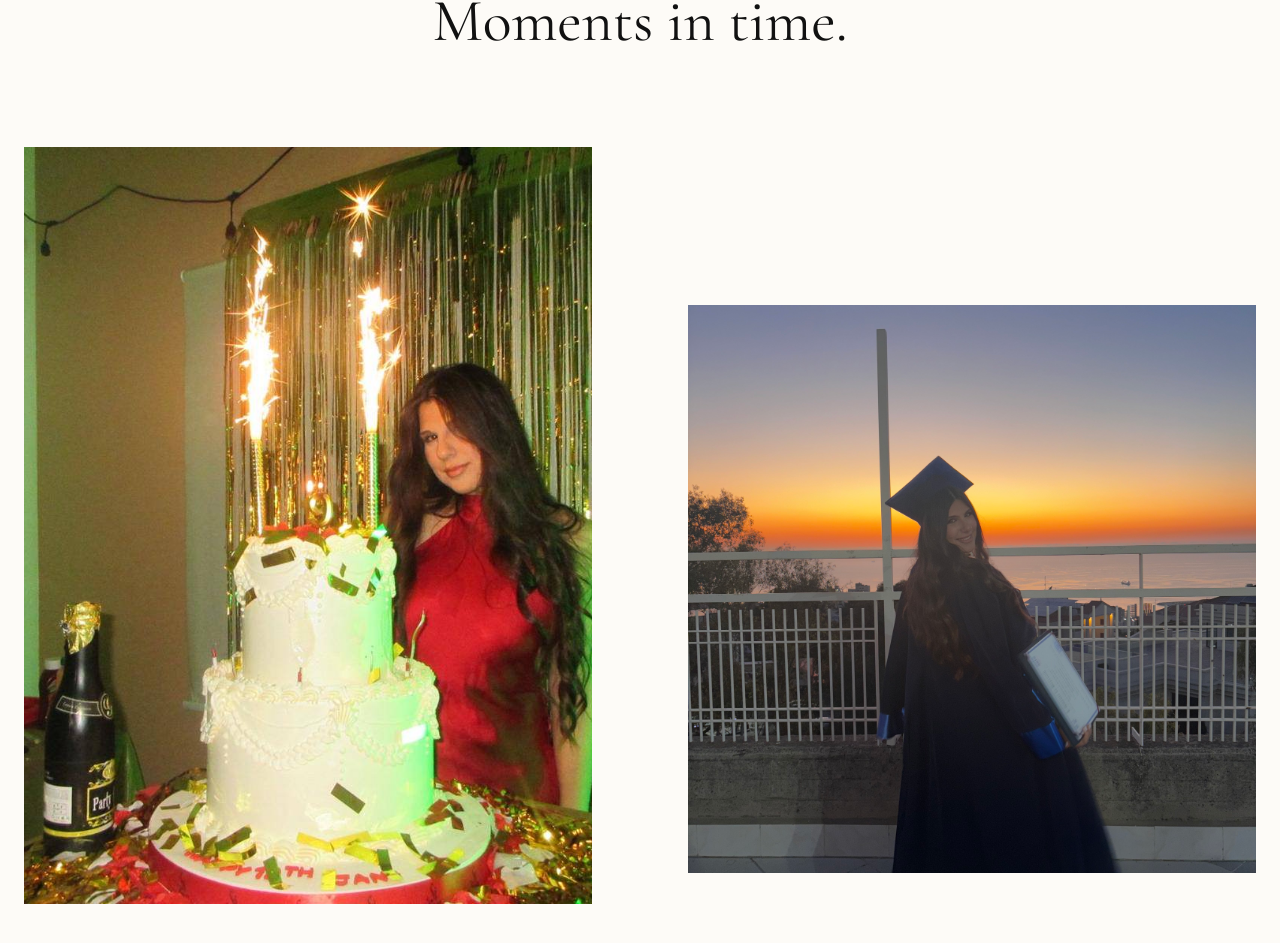
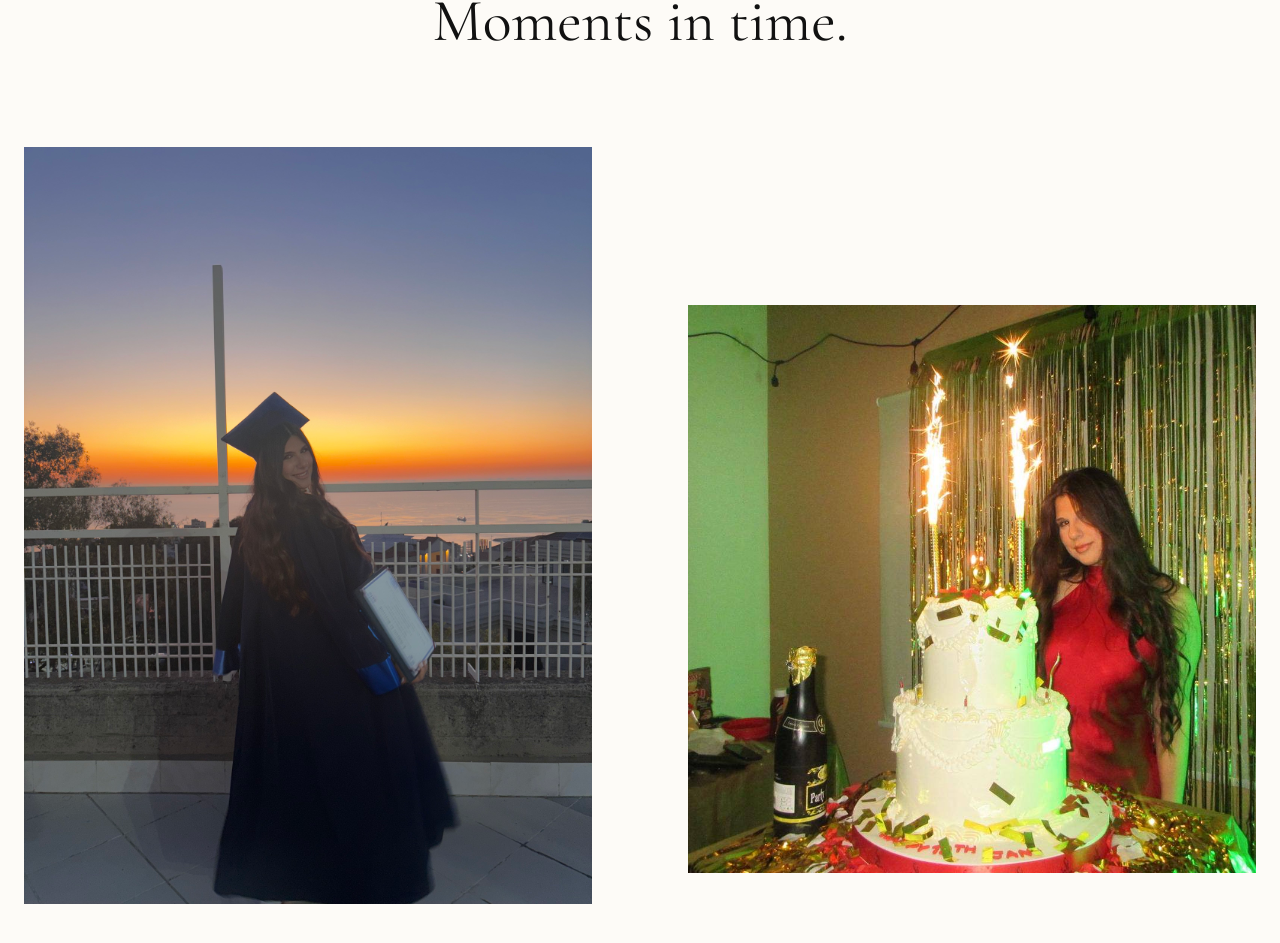
Before and after one commit to Raphael-22/international, a React (Vite) app: page / in a window 1280 px wide. Shown: the part 9324-10267 px from the top of the page. Built offline with nearby package versions, Linux system fonts and the light colour scheme.

Commit message:
Swap photo entries in Gallery component

```diff
--- a/src/components/Gallery.tsx
+++ b/src/components/Gallery.tsx
@@ -1,7 +1,7 @@
 import { motion } from 'motion/react';
 const photos = [
-  { src: `${import.meta.env.BASE_URL}jane1.jpg`, alt: 'Jane 1', aspect: 'aspect-[3/4]' },
-  { src: `${import.meta.env.BASE_URL}jane2.jpg`, alt: 'Jane 2', aspect: 'aspect-square' },
+  { src: `${import.meta.env.BASE_URL}jane2.jpg`, alt: 'Jane 1', aspect: 'aspect-[3/4]' },
+  { src: `${import.meta.env.BASE_URL}jane1.jpg`, alt: 'Jane 2', aspect: 'aspect-square' },
   { src: `${import.meta.env.BASE_URL}jane3.jpg`, alt: 'Jane 3', aspect: 'aspect-[4/3]' },
   { src: `${import.meta.env.BASE_URL}jane4.jpg`, alt: 'Jane 4', aspect: 'aspect-[3/4]' },
 ];
```
